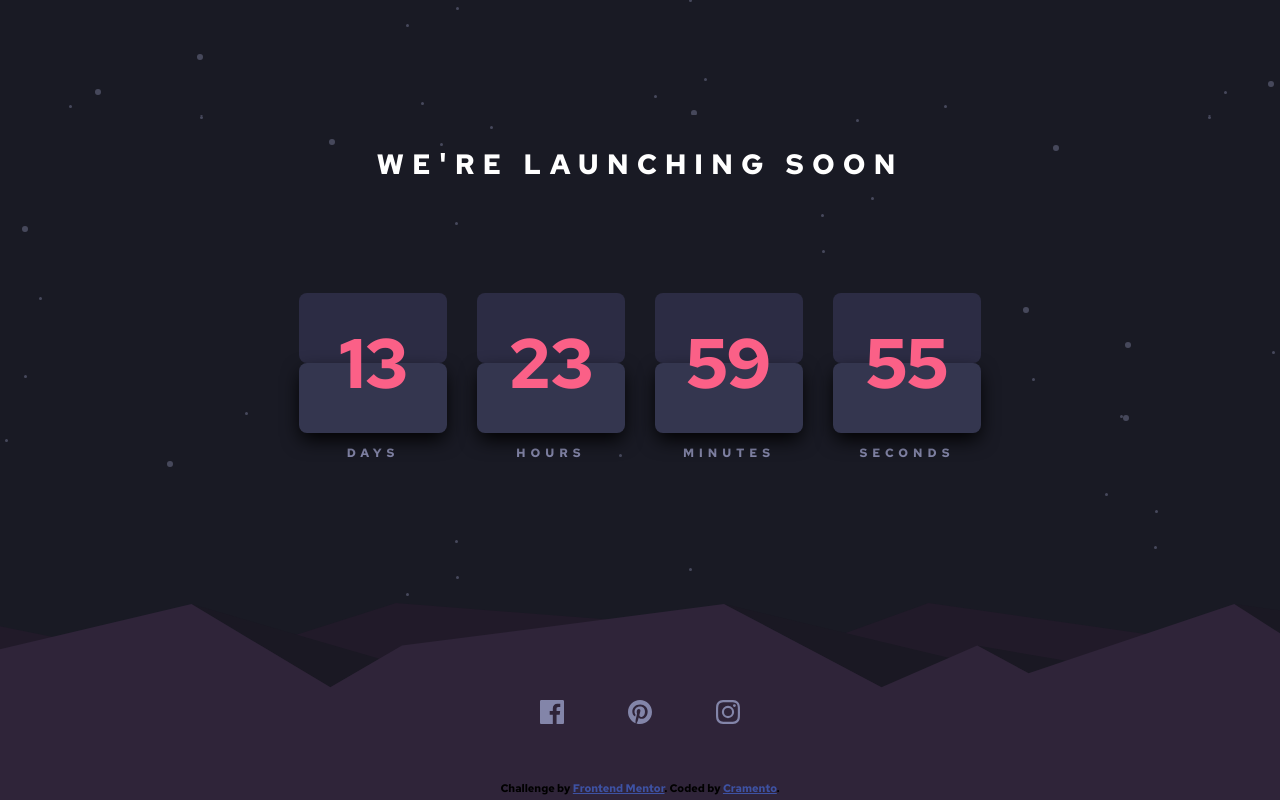
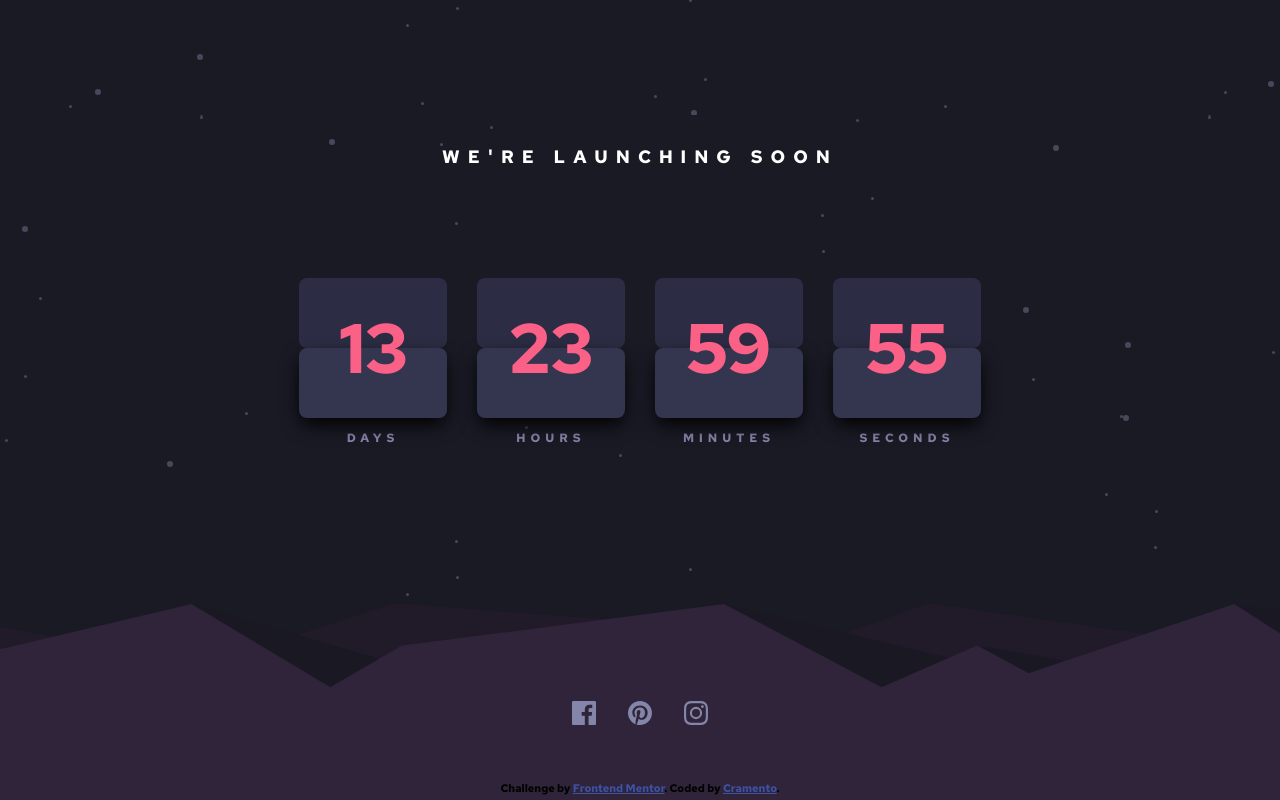
Before and after one commit to PablitObispo/launch-countdown-timer-main, a plain HTML site: page index.html in a window 1280 px wide. Drawn offline with Linux system fonts and the light colour scheme.

Commit message:
final v1.2

```diff
--- a/style.css
+++ b/style.css
@@ -93,7 +93,7 @@ h1 {
 }
 
 .medias svg {
-    margin: 0 32px;
+    margin: 0 16px;
     fill: #8385A9;
 }
 
@@ -114,10 +114,6 @@ h1 {
 }
 
 @media only screen and (min-width: 600px) {
-    body {
-        font-size: 14px;
-    }
-
     .timer div {
         width: 148px;
     }
```
